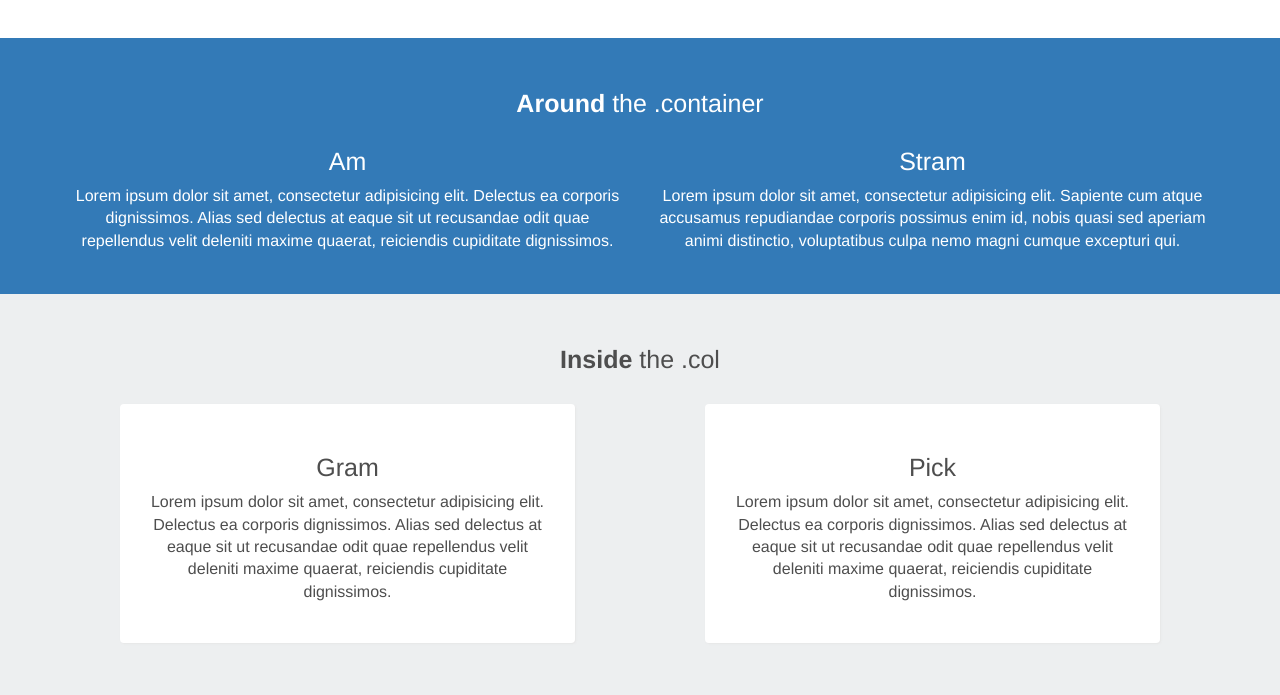
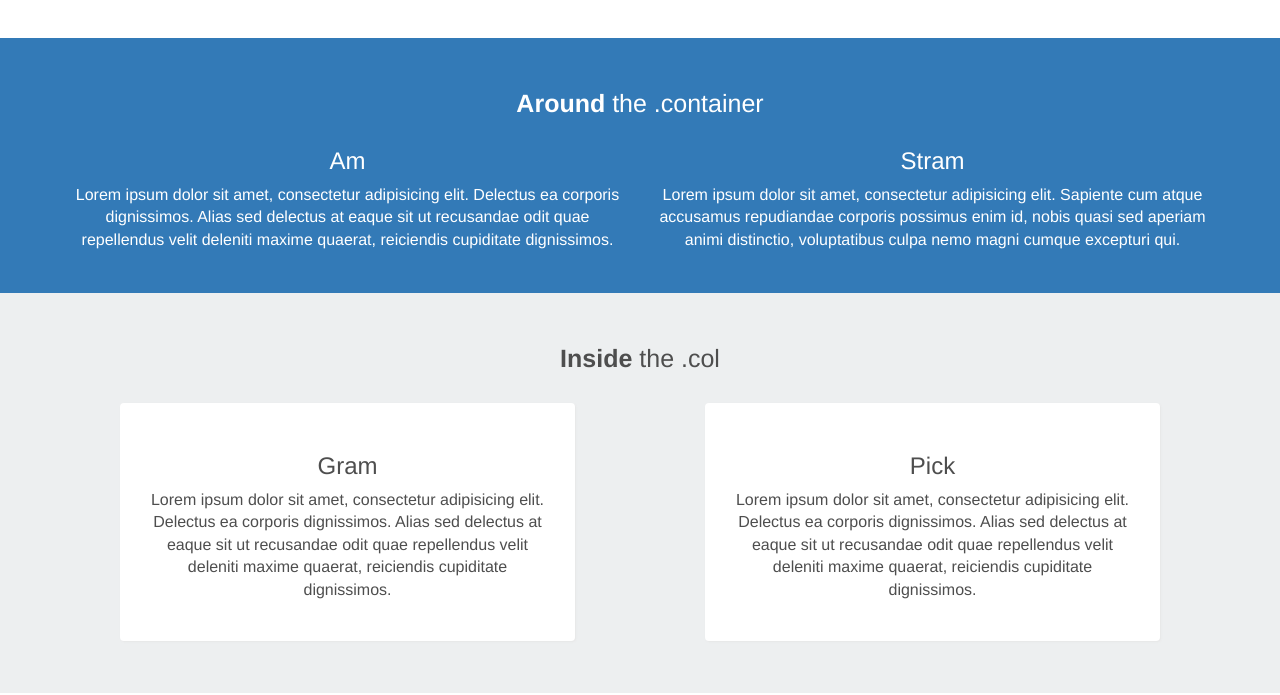
Before and after one commit to danialzainul/bootstrap-challenges, a plain HTML site: page 02-Advanced-Bootstrap-grid/index.html in a window 1280 px wide. Shown: the part 179-874 px from the top of the page. Drawn offline with nearby package versions, Linux system fonts and the light colour scheme.

Commit message:
changing some challenge

```diff
--- a/02-Advanced-Bootstrap-grid/index.html
+++ b/02-Advanced-Bootstrap-grid/index.html
@@ -30,13 +30,13 @@
       <div class="container">
         <div class="row">
           <div class="col-xs-12 col-md-6">
-            <h2>Am</h2>
+            <h3>Am</h3>
             <p>
               Lorem ipsum dolor sit amet, consectetur adipisicing elit. Delectus ea corporis dignissimos. Alias sed delectus at eaque sit ut recusandae odit quae repellendus velit deleniti maxime quaerat, reiciendis cupiditate dignissimos.
             </p>
           </div>
           <div class="col-xs-12 col-md-6">
-            <h2>Stram</h2>
+            <h3>Stram</h3>
             <p>
               Lorem ipsum dolor sit amet, consectetur adipisicing elit. Sapiente cum atque accusamus repudiandae corporis possimus enim id, nobis quasi sed aperiam animi distinctio, voluptatibus culpa nemo magni cumque excepturi qui.
             </p>
@@ -51,7 +51,7 @@
         <div class="row">
           <div class="col-xs-12 col-md-6">
             <div class="card-white">
-              <h2>Gram</h2>
+              <h3>Gram</h3>
               <p>
                 Lorem ipsum dolor sit amet, consectetur adipisicing elit. Delectus ea corporis dignissimos. Alias sed delectus at eaque sit ut recusandae odit quae repellendus velit deleniti maxime quaerat, reiciendis cupiditate dignissimos.
               </p>
@@ -59,7 +59,7 @@
           </div>
           <div class="col-xs-12 col-md-6">
             <div class="card-white">
-              <h2>Pick</h2>
+              <h3>Pick</h3>
               <p>
                 Lorem ipsum dolor sit amet, consectetur adipisicing elit. Delectus ea corporis dignissimos. Alias sed delectus at eaque sit ut recusandae odit quae repellendus velit deleniti maxime quaerat, reiciendis cupiditate dignissimos.
               </p>
```
